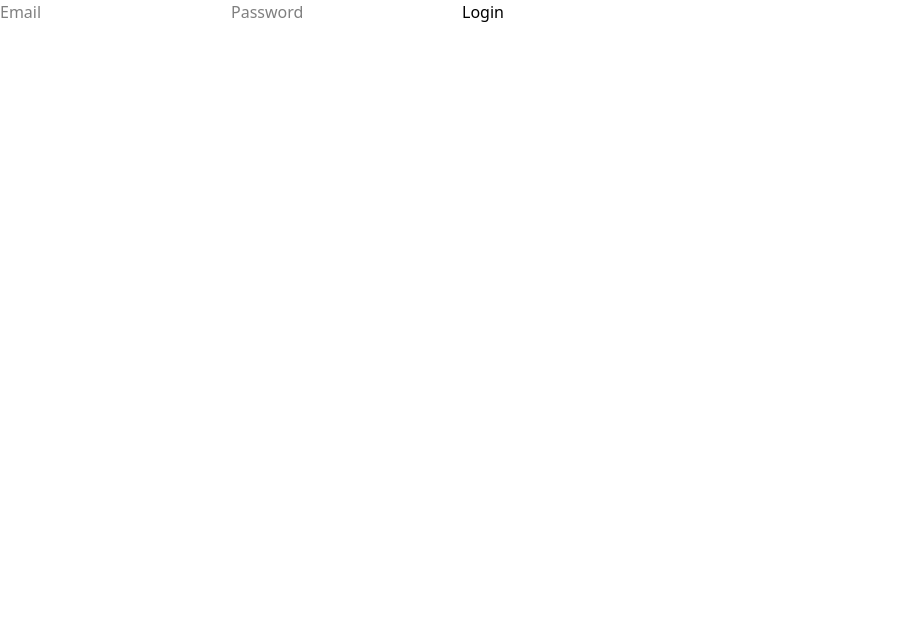
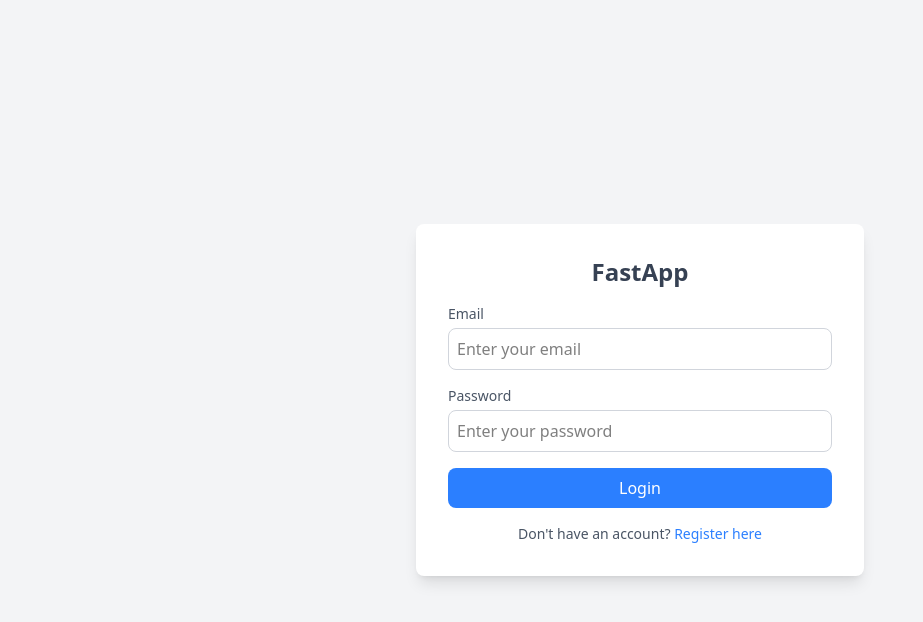
Before and after one commit to GuillermoArechiga/CattleApp, a React (Vite) app in the folder frontend/: page /login in a window 1280 px wide. Shown: the top 622 px of the page, without its empty margins (0-923 px from the left). Built offline with nearby package versions, Linux system fonts and the light colour scheme.

Commit message:
added homepage design

```diff
--- a/frontend/src/components/LoginUser.jsx
+++ b/frontend/src/components/LoginUser.jsx
@@ -1,4 +1,5 @@
 import React, { useState } from "react";
+import { Link } from "react-router-dom";
 import axios from "axios";
 import { useAuth } from "./authContext";
 
@@ -17,7 +18,9 @@ const Login = () => {
 
     const query = `
       mutation {
-        loginUser(email: "${credentials.email}", password: "${credentials.password.trim()}") {
+        loginUser(email: "${
+          credentials.email
+        }", password: "${credentials.password.trim()}") {
           token
         }
       }
@@ -42,13 +45,55 @@ const Login = () => {
   };
 
   return (
-    <div>
-      <form onSubmit={handleLoginSubmit}>
-        <input type="email" name="email" value={credentials.email} onChange={handleInputChange} placeholder="Email" required />
-        <input type="password" name="password" value={credentials.password} onChange={handleInputChange} placeholder="Password" required />
-        <button type="submit">Login</button>
-      </form>
-      {error && <p style={{ color: "red" }}>{error}</p>}
+    <div className="flex min-h-screen items-center justify-center bg-gray-100">
+      <div className="w-full max-w-md bg-white rounded-lg shadow-lg p-8">
+        <h2 className="text-2xl font-semibold text-center text-gray-700">
+          FastApp
+        </h2>
+        <form onSubmit={handleLoginSubmit} className="mt-4">
+          <div>
+            <label className="block text-sm font-medium text-gray-600">
+              Email
+            </label>
+            <input
+              type="email"
+              name="email"
+              value={credentials.email}
+              onChange={handleInputChange}
+              placeholder="Enter your email"
+              required
+              className="mt-1 w-full p-2 border border-gray-300 rounded-lg focus:outline-none focus:ring-2 focus:ring-blue-500"
+            />
+          </div>
+          <div className="mt-4">
+            <label className="block text-sm font-medium text-gray-600">
+              Password
+            </label>
+            <input
+              type="password"
+              name="password"
+              value={credentials.password}
+              onChange={handleInputChange}
+              placeholder="Enter your password"
+              required
+              className="mt-1 w-full p-2 border border-gray-300 rounded-lg focus:outline-none focus:ring-2 focus:ring-blue-500"
+            />
+          </div>
+          {error && <p className="mt-2 text-sm text-red-500">{error}</p>}
+          <button
+            type="submit"
+            className="mt-4 w-full bg-blue-500 text-white p-2 rounded-lg hover:bg-blue-600 transition"
+          >
+            Login
+          </button>
+        </form>
+        <p className="mt-4 text-center text-sm text-gray-600">
+          Don't have an account?{" "}
+          <Link to="/register" className="text-blue-500 hover:underline">
+            Register here
+          </Link>
+        </p>
+      </div>
     </div>
   );
 };
--- a/frontend/src/components/Navbar.jsx
+++ b/frontend/src/components/Navbar.jsx
@@ -1,7 +1,6 @@
 import React, { useState } from "react";
 import { Link } from "react-router-dom";
 import { useAuth } from "./authContext";
-
 
 const Navbar = () => {
   const [isMenuOpen, setIsMenuOpen] = useState(false);
@@ -22,7 +21,7 @@ const Navbar = () => {
 
         {/* Navigation */}
         <nav>
-          <ul className="hidden md:flex space-x-6">
+          <ul className="hidden md:flex space-x-6 items-center">
             <li>
               <Link to="#home" className="hover:text-gray-300 transition">
                 Home
@@ -47,7 +46,7 @@ const Navbar = () => {
               {/* Log out option */}
               <button
                 onClick={logout}
-                className="hover:text-gray-300 transition"
+                className="px-4 py-2 text-sm font-medium text-white bg-red-500 rounded-xl hover:bg-red-600 focus:outline-none focus:ring-2 focus:ring-red-500 focus:ring-offset-2"
               >
                 Log Out
               </button>
--- a/frontend/src/components/NewUser.jsx
+++ b/frontend/src/components/NewUser.jsx
@@ -24,77 +24,99 @@ const REGISTER_USER = gql`
 `;
 
 const NewUserForm = () => {
-  const [name, setName] = useState("");
-  const [email, setEmail] = useState("");
-  const [phone, setPhone] = useState("");
-  const [password, setPassword] = useState(""); // New state for password
-  const [message, setMessage] = useState(""); // For success or error messages
+  const [formData, setFormData] = useState({
+    name: "",
+    email: "",
+    phone: "",
+    password: "",
+  });
+  const [message, setMessage] = useState(""); // Success or error messages
 
   const [registerUser, { loading, error }] = useMutation(REGISTER_USER, {
     onCompleted: () => {
-      setMessage("User created successfully!"); // Display success message
-      setName(""); // Clear form fields
-      setEmail("");
-      setPhone("");
-      setPassword(""); // Clear password field
+      setMessage("User created successfully!");
+      setFormData({ name: "", email: "", phone: "", password: "" }); // Reset form
     },
     onError: (err) => {
-      console.error("Error creating user:", err); // Log the detailed error
+      console.error("Error creating user:", err);
       setMessage("Error creating user, please try again.");
     },
   });
 
+  const handleChange = (e) => {
+    const { name, value } = e.target;
+    setFormData((prev) => ({ ...prev, [name]: value }));
+  };
+
   const handleSubmit = (e) => {
     e.preventDefault();
     setMessage(""); // Clear previous messages
-    registerUser({ variables: { name, email, phone, password } });
+    registerUser({ variables: formData });
   };
 
   return (
+    <div className="flex items-center justify-center min-h-screen bg-gray-100">
+      <div className="bg-white shadow-lg rounded-lg p-8 max-w-md w-full">
+        <h2 className="text-2xl font-bold text-center text-gray-700 mb-6">
+          Create New Account
+        </h2>
+        <form onSubmit={handleSubmit} className="space-y-4">
           <div>
-      <h2>Create New User</h2>
-      <form onSubmit={handleSubmit}>
-        <div>
-          <label>Name:</label>
+            <label className="block text-gray-600">Name</label>
             <input
               type="text"
-            value={name}
-            onChange={(e) => setName(e.target.value)}
+              name="name"
+              value={formData.name}
+              onChange={handleChange}
+              className="w-full px-3 py-2 border rounded-md focus:ring-2 focus:ring-blue-400"
               required
             />
           </div>
           <div>
-          <label>Email:</label>
+            <label className="block text-gray-600">Email</label>
             <input
               type="email"
-            value={email}
-            onChange={(e) => setEmail(e.target.value)}
+              name="email"
+              value={formData.email}
+              onChange={handleChange}
+              className="w-full px-3 py-2 border rounded-md focus:ring-2 focus:ring-blue-400"
               required
             />
           </div>
           <div>
-          <label>Phone:</label>
+            <label className="block text-gray-600">Phone</label>
             <input
               type="text"
-            value={phone}
-            onChange={(e) => setPhone(e.target.value)}
+              name="phone"
+              value={formData.phone}
+              onChange={handleChange}
+              className="w-full px-3 py-2 border rounded-md focus:ring-2 focus:ring-blue-400"
               required
             />
           </div>
           <div>
-          <label>Password:</label>
+            <label className="block text-gray-600">Password</label>
             <input
               type="password"
-            value={password}
-            onChange={(e) => setPassword(e.target.value)}
+              name="password"
+              value={formData.password}
+              onChange={handleChange}
+              className="w-full px-3 py-2 border rounded-md focus:ring-2 focus:ring-blue-400"
               required
             />
           </div>
-        <button type="submit" disabled={loading}>
-          {loading ? "Submitting..." : "Submit"}
+          <button
+            type="submit"
+            className="w-full bg-blue-500 text-white py-2 rounded-md hover:bg-blue-600 transition"
+            disabled={loading}
+          >
+            {loading ? "Submitting..." : "Register"}
           </button>
         </form>
-      {message && <p>{message}</p>} {/* Show success or error message */}
+        {message && (
+          <p className="mt-4 text-center text-sm text-red-500">{message}</p>
+        )}
+      </div>
     </div>
   );
 };
```
Also changed, not shown: frontend/src/components/Home.jsx (+108 -3 lines). Lines whose indentation alone changed are shown as unchanged.
